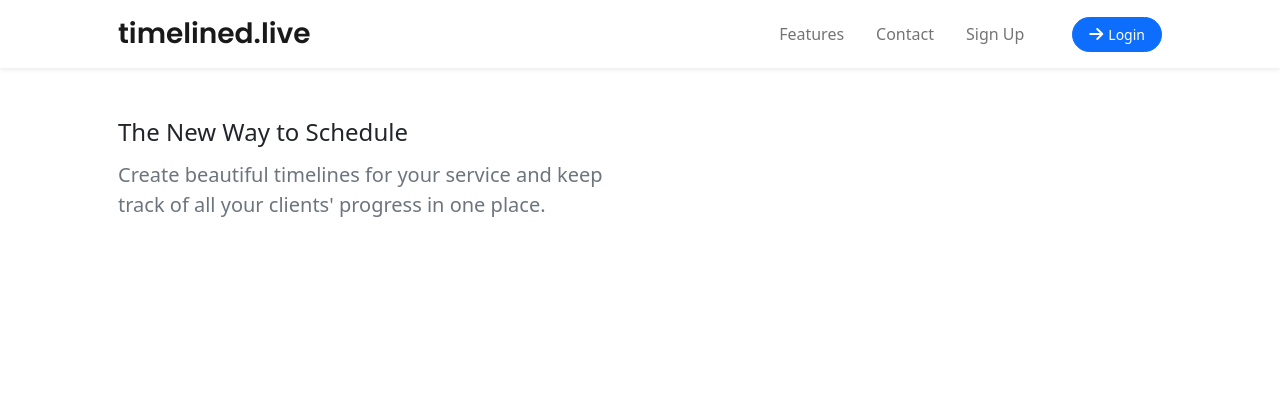
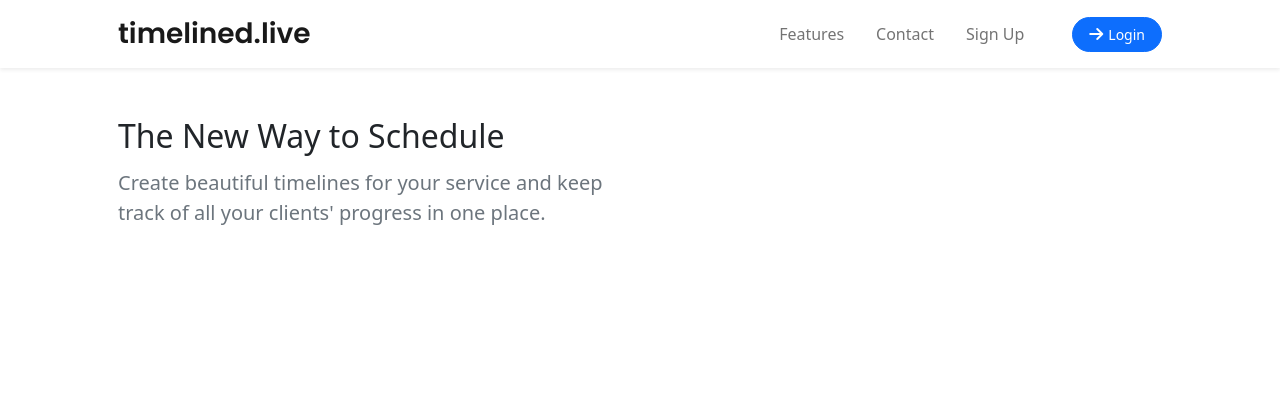
Before and after one commit to silogramijneb/timelined.live, a Django app: page / in a window 1280 px wide. Shown: the top 420 px of the page. Run offline with Django 4.2, Linux system fonts and the light colour scheme; some libraries are stand-ins or nearby versions.

Commit message:
update index.html

```diff
--- a/website/main/templates/main/index.html
+++ b/website/main/templates/main/index.html
@@ -9,7 +9,7 @@
             <div class="col-lg-6">
                 <!-- Mashead text -->
                 <div class="mb-5 mb-lg-0 text-center text-lg-start">
-                    <h1 class="display-1 lh-1 mb-3 fs-4">The New Way to Schedule</h1>
+                    <h1 class="display-1 lh-1 mb-3 fs-2">The New Way to Schedule</h1>
                     <p class="lead fw-normal text-muted mb-5">Create beautiful timelines for your service and keep track of all your clients' progress in one place.</p>
                 </div>
             </div>
```
